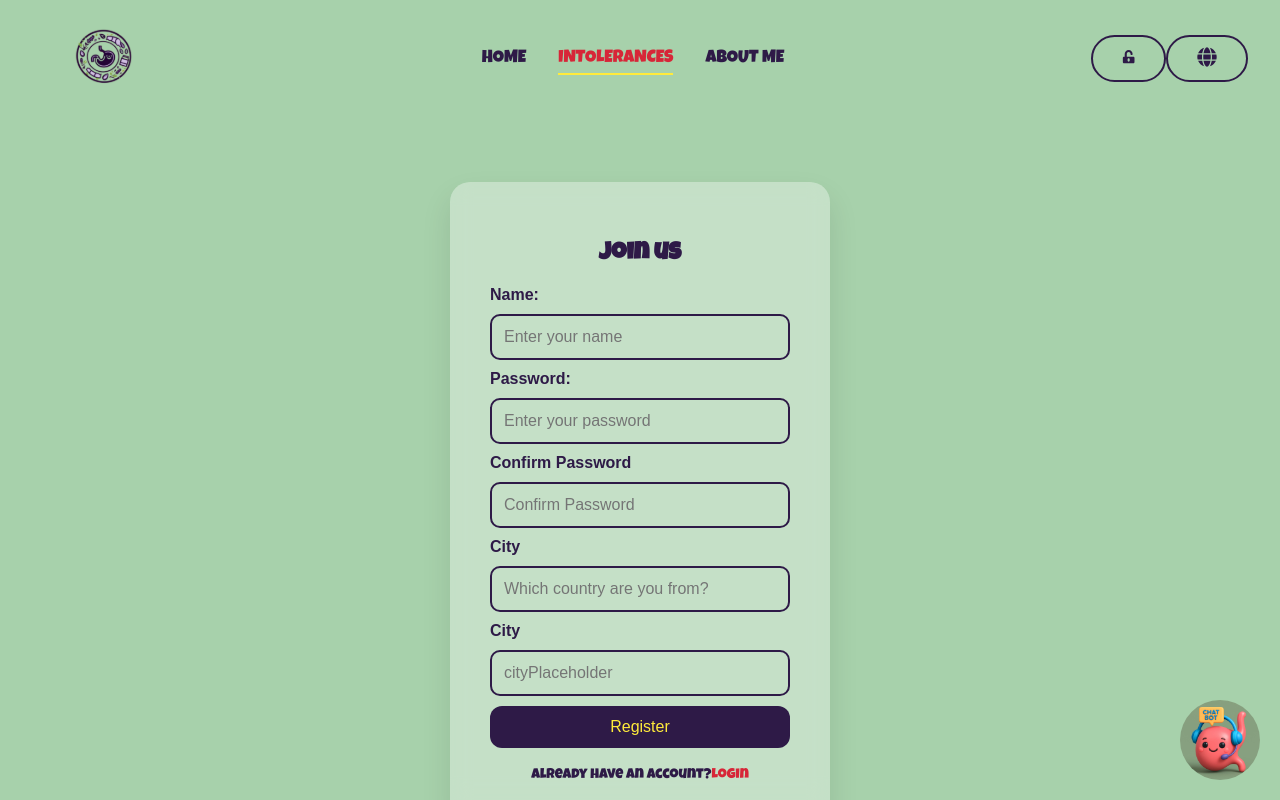
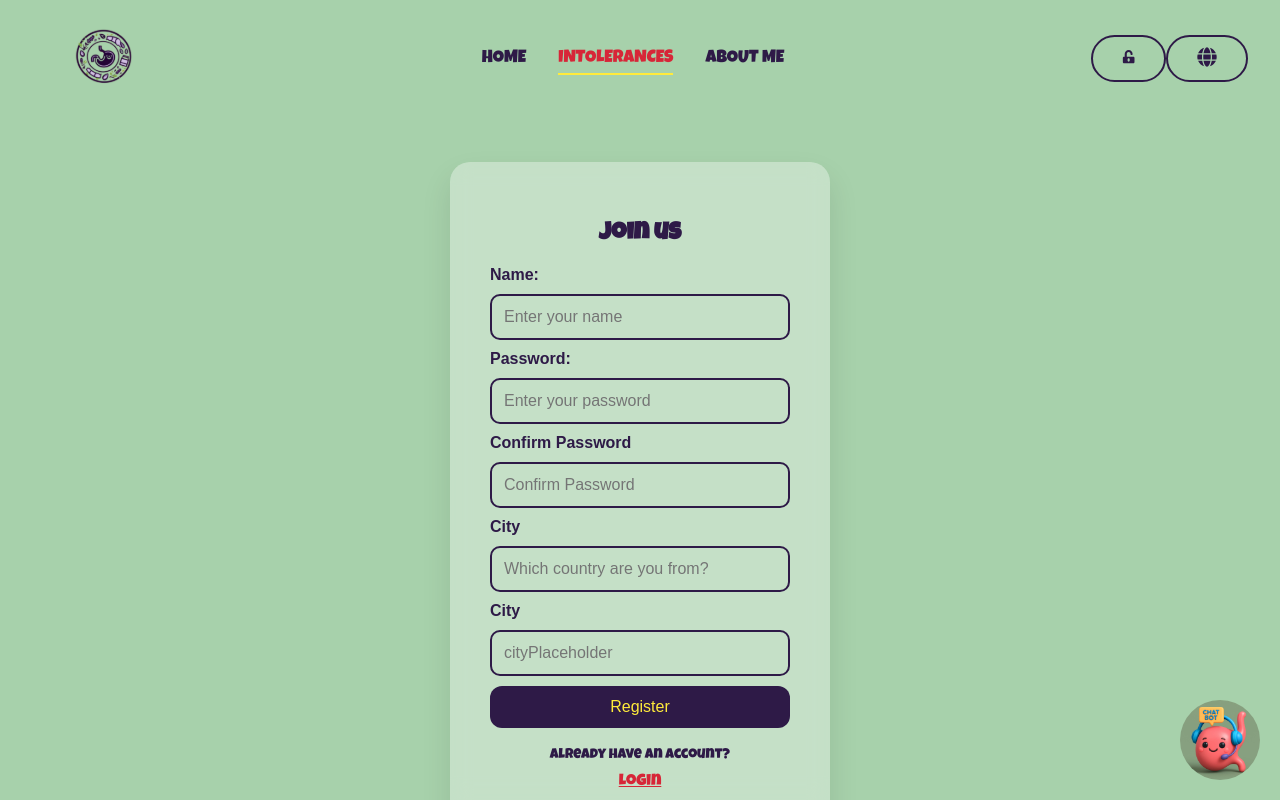
Before and after one commit to mariantonieta/intolerables, a React (Vite) app in the folder front/: page /register in a window 1280 px wide. Built offline with nearby package versions, Linux system fonts and the light colour scheme.

Commit message:
modificando detallitos

```diff
--- a/front/src/pages/login/index.css
+++ b/front/src/pages/login/index.css
@@ -5,6 +5,15 @@
   justify-content: center;
   align-items: center;
   min-height: 100vh;
+}
+.links {
+  background: none !important;
+  border: none;
+  color: var(--color-5) !important;
+  text-decoration: underline;
+  cursor: pointer;
+
+  font: inherit;
 }
 
 .login-card {
--- a/front/src/pages/login/index.tsx
+++ b/front/src/pages/login/index.tsx
@@ -102,7 +102,10 @@ const LoginForm: React.FC = () => {
               {error && <div className="error">{error}</div>}
               <div className="bottom-links">
 
-                <a href="/register">{t("signUp")}</a>
+            <button onClick={() => navigate("/register")} className="links">
+  {t("signUp")}
+</button>
+
               </div>
             </div>
           </div>
--- a/front/src/pages/register/index.tsx
+++ b/front/src/pages/register/index.tsx
@@ -185,7 +185,10 @@ const {t} = useTranslation()
 
               <div className="bottom-links">
                 <span>{t("anyAccount")}</span>
-                <a href="/login">{t("login")}</a>
+          <button onClick={() => navigate("/login")} className="links">
+  {t("login")}
+</button>
+
               </div>
             </div>
           </div>
```
Also changed, not shown: 1 other file (tests, documents, lock files or other folders).
